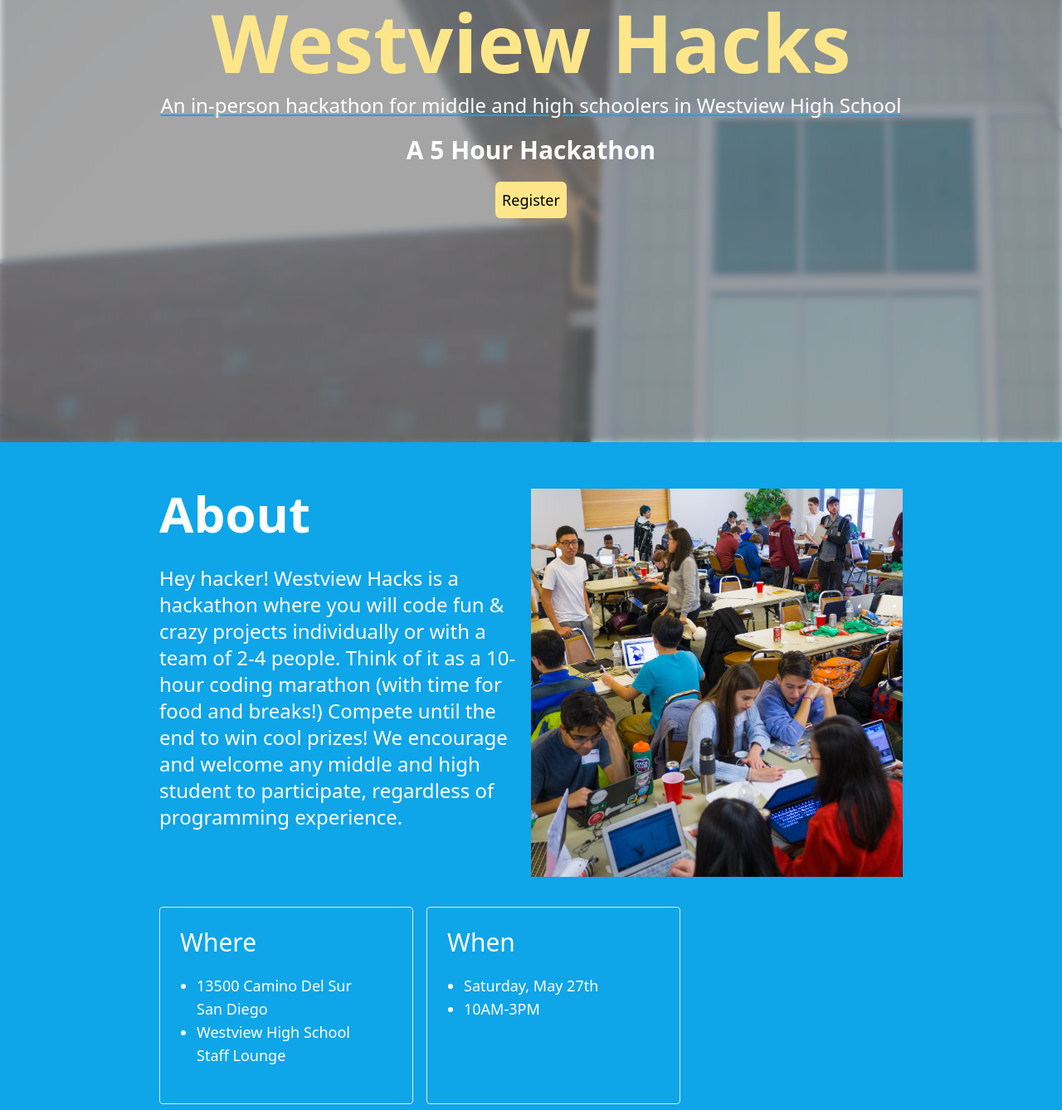
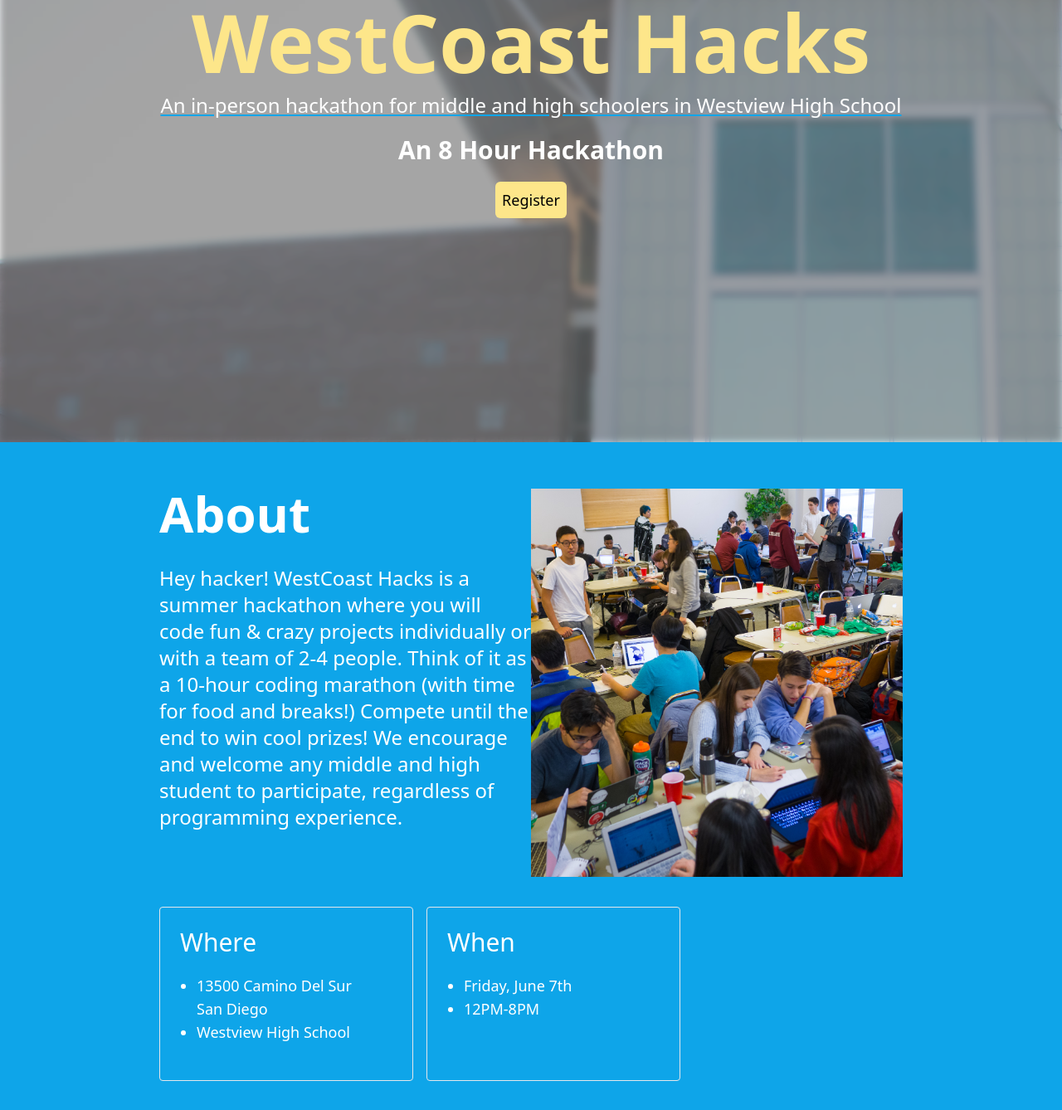
Before and after one commit to Steve-Dusty/westview-hacks, a website: page raw-deploy-files/index.html in a window 1280 px wide. Shown: the part 331-1669 px from the top of the page at 83% size. Drawn offline with Linux system fonts and the light colour scheme.

Commit message:
Update index.html
changed to westcoast hacks

```diff
--- a/raw-deploy-files/index.html
+++ b/raw-deploy-files/index.html
@@ -10,7 +10,7 @@
   <div>
   <!-- Nav bar-->
     <div class="sticky flex justify-around flex-row p-3 bg-white shadow-md top-0 z-50">
-      <h2 class="text-xl md:text-3xl lg:text-3xl xl:text-3xl 2xl:text-3xl text-sky-500 font-extrabold">Westview Hacks</h2>
+      <h2 class="text-xl md:text-3xl lg:text-3xl xl:text-3xl 2xl:text-3xl text-sky-500 font-extrabold">WestCoast Hacks</h2>
       <div class="flex flex-row text-black">
         <a class="rounded ml-2 p-2 font-bold text-white bg-black" href="https://docs.google.com/forms/d/e/1FAIpQLSfcQ-MwMholKStfGZ6xIiRcOSXhdBZQbnmUOqDgc-PSCgyIYQ/viewform?usp=sf_link">Register</a>
       </div>
@@ -18,9 +18,9 @@
     <div id="home" style="background-image: url('hero.jpg');">
       <!--Hero contents-->
       <div class="flex flex-col justify-center items-center h-screen backdrop-blur-sm bg-white/30 backdrop-brightness-50">
-        <h1 class="font-black text-4xl md:text-6xl lg:text-8xl xl:text-8xl 2xl:text-8xl text-amber-200">Westview Hacks</h1>
+        <h1 class="font-black text-4xl md:text-6xl lg:text-8xl xl:text-8xl 2xl:text-8xl text-amber-200">WestCoast Hacks</h1>
         <p class="mt-3 mb-5 font-medium text-white text-lg md:text-2xl lg:text-2xl xl:text-2xl 2xl:text-2xl underline decoration-sky-500">An in-person hackathon for middle and high schoolers in Westview High School</p>
-        <p class="text-white text-xl md:text-3xl lg:text-3xl xl:text-3xl 2xl:text-3xl font-extrabold">A 5 Hour Hackathon</p>
+        <p class="text-white text-xl md:text-3xl lg:text-3xl xl:text-3xl 2xl:text-3xl font-extrabold">An 8 Hour Hackathon</p>
         <a class="mt-5 p-2 text-md md:text-lg lg:text-lg xl:text-lg 2xl:text-lg text-black font-medium bg-amber-200 rounded-md" href="https://docs.google.com/forms/d/e/1FAIpQLSfcQ-MwMholKStfGZ6xIiRcOSXhdBZQbnmUOqDgc-PSCgyIYQ/viewform?usp=sf_link">Register</a>
       </div>
     </div>
@@ -30,7 +30,7 @@
       <div class="flex flex-col md:flex-row lg:flex-row xl:flex-row 2xl:flex-row">
         <div>
           <h1 class="text-2xl pb-2 md:text-6xl md:pb-8 font-semibold">About</h1>
-          <p class="text-lg pb-8 md:text-2xl">Hey hacker! Westview Hacks is a hackathon where you will code fun & crazy projects individually or with a team of 2-4 people.
+          <p class="text-lg pb-8 md:text-2xl">Hey hacker! WestCoast Hacks is a summer hackathon where you will code fun & crazy projects individually or with a team of 2-4 people.
             Think of it as a 10-hour coding marathon (with time for food and breaks!)
             Compete until the end to win cool prizes! We encourage and welcome any middle and high student to participate, regardless of programming experience.
           </p>
@@ -43,15 +43,15 @@
           <h2 class="text-3xl">Where</h2>
           <ul class="list-disc p-5 w-64 text-lg">
             <li>13500 Camino Del Sur San Diego</li>
-            <li>Westview High School Staff Lounge</li>
+            <li>Westview High School</li>
             <!-- <li class="underline">Map here or something</li> -->
           </ul>
         </div>
         <div class="border rounded p-6 ml-2 my-1">
           <h2 class="text-3xl">When</h2>
           <ul class="list-disc p-5 w-64 text-lg">
-            <li>Saturday, May 27th</li>
-            <li>10AM-3PM</li>
+            <li>Friday, June 7th</li>
+            <li>12PM-8PM</li>
           </ul>
         </div>
       </div>
```
